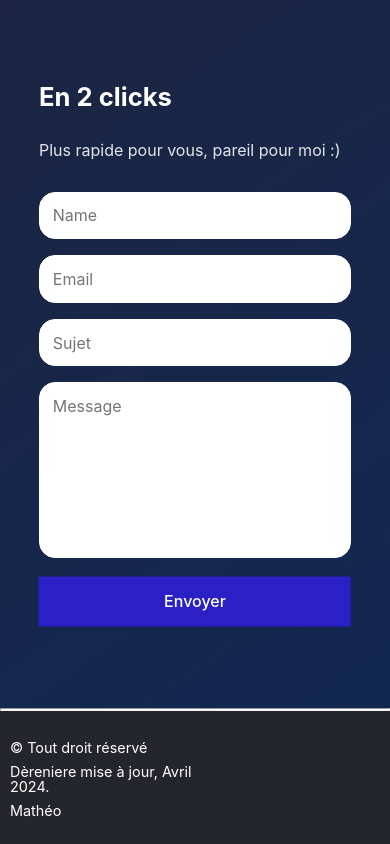
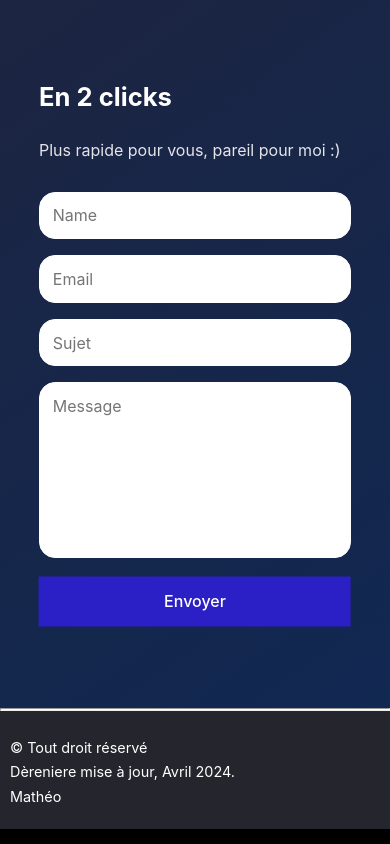
Before and after one commit to matheobz/vue-matheo-website, a Vue app: page / in a window 390 px wide. Shown: the part 5224-6068 px from the top of the page. Built offline with nearby package versions, Linux system fonts and the light colour scheme.

Commit message:
menu réfait

```diff
--- a/src/components/FooterSection.vue
+++ b/src/components/FooterSection.vue
@@ -1,15 +1,11 @@
 <template>
   <hr />
   <footer id="footer">
-    <div class="grid">
-      <div class="column">
+
         <p>© Tout droit réservé</p>
         <p>Dèreniere mise à jour, Avril 2024.</p>
         <p>Mathéo</p>
-      </div>
 
-      <div class="column"></div>
-    </div>
   </footer>
 </template>
 
@@ -32,16 +28,6 @@ hr {
   margin-bottom: 0 !important;
 }
 
-.grid {
-  display: flex;
-}
-
-.grid .column {
-  width: 50%;
-  display: flex;
-  flex-direction: column;
-}
-
 p {
   padding: 10px 0% 0% 10px;
 }
--- a/src/components/HeaderSection.vue
+++ b/src/components/HeaderSection.vue
@@ -293,13 +293,13 @@ h1 {
   .nav-links {
     position: absolute;
     right: 0;
-    height: 15vh; /*92vh*/
+    height: 200px; /*92vh*/
     top: 8vh;
     background-color: #333;
     display: flex;
     flex-direction: column;
     align-items: center;
-    width: 40% !important;
+    width: 30% !important;
     transform: translateY(-130vw);
     transition: transform .3s ease-in-out;
     z-index: 10;
@@ -393,13 +393,13 @@ h1 {
   .nav-links {
     position: absolute;
     right: 0;
-    height: 15vh;
+    height: 200px;
     top: 8vh;
     background-color: #333;
     display: flex;
     flex-direction: column;
     align-items: center;
-    width: 40% !important;
+    width: 200px !important;
     transform: translateY(-180vw);
     transition: transform .3s ease-in-out;
     z-index: 10;
@@ -465,13 +465,13 @@ h1 {
   .nav-links {
     position: absolute;
     right: 0;
-    height: 13vh;
+    height: 180px;
     top: 8vh;
     background-color: #333;
     display: flex;
     flex-direction: column;
     align-items: center;
-    width: 40% !important;
+    width: 180px !important;
     transform: translateY(-300vw);
     transition: transform .3s ease-in-out;
     z-index: 10;
```
